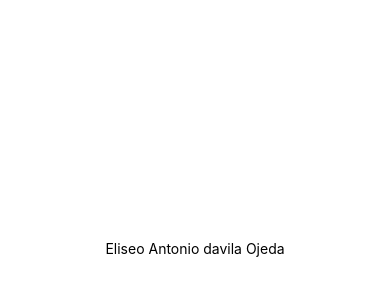
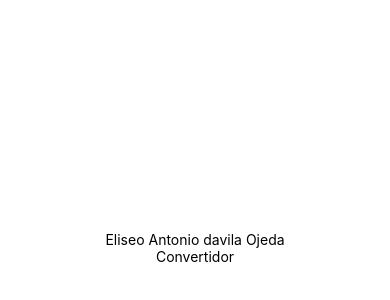
Before and after one commit to Davila99/convertidorConReact, a React Native app: screen / in a window 390 px wide. Shown: the part 174-474 px from the top of the page. Built offline with nearby package versions, Linux system fonts and the light colour scheme.

Commit message:
Hemos agregado el componente de Convertidor

```diff
--- a/App.tsx
+++ b/App.tsx
@@ -1,11 +1,14 @@
 import { StatusBar } from 'expo-status-bar';
 import React from 'react';
 import { StyleSheet, Text, View } from 'react-native';
+
+import { Convertidor } from './src/components/Convertidor';
 
 export default function App() {
   return (
     <View style={styles.container}>
       <Text>Eliseo Antonio davila Ojeda</Text>
+      <Convertidor/>
       <StatusBar style="auto" />
     </View>
   );
--- a/src/components/Convertidor.tsx
+++ b/src/components/Convertidor.tsx
@@ -0,0 +1,11 @@
+import React from 'react'
+
+import { View, Text } from 'react-native'
+
+export const Convertidor = () => {
+    return (
+        <View>
+            <Text>Convertidor</Text>
+        </View>
+    )
+}
```
